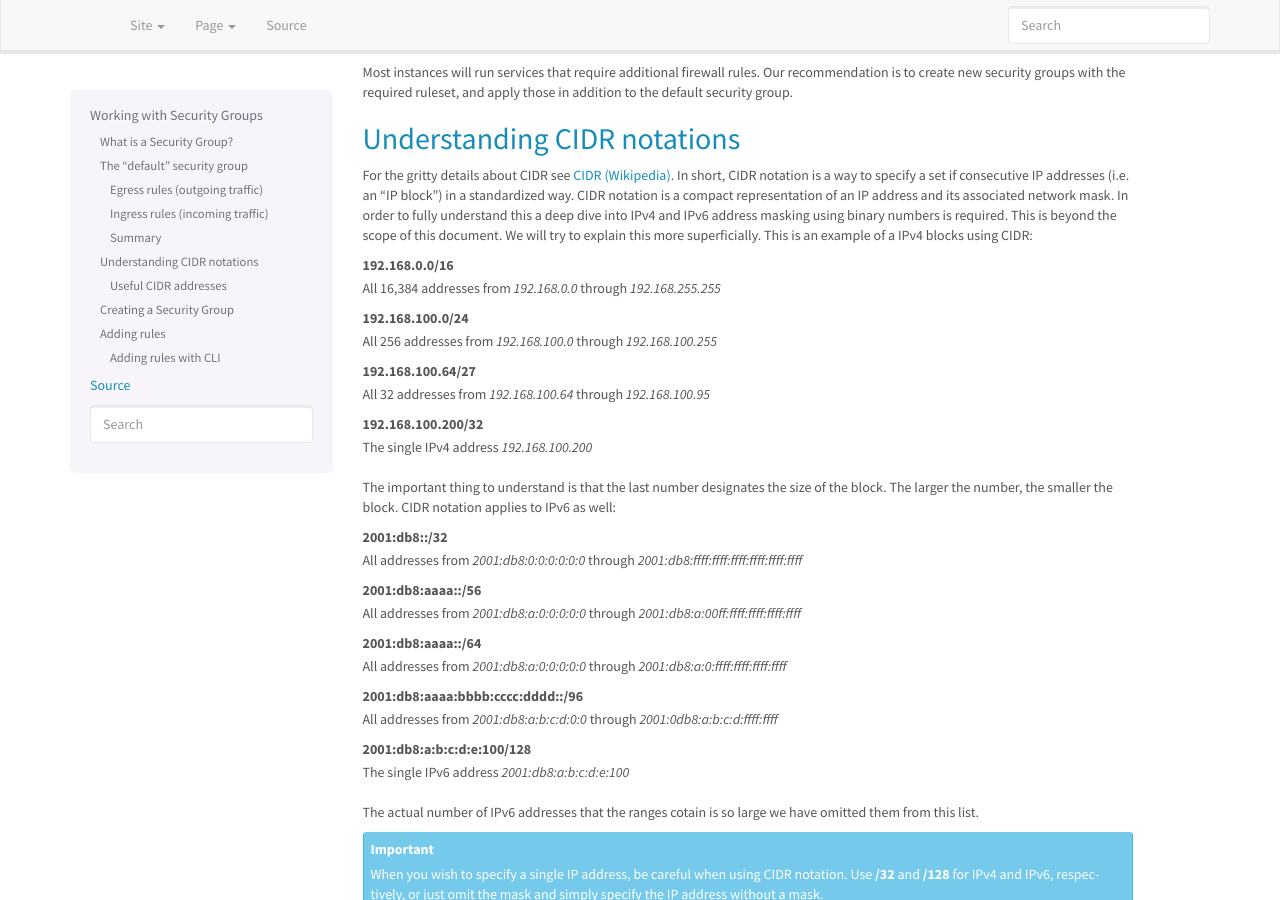
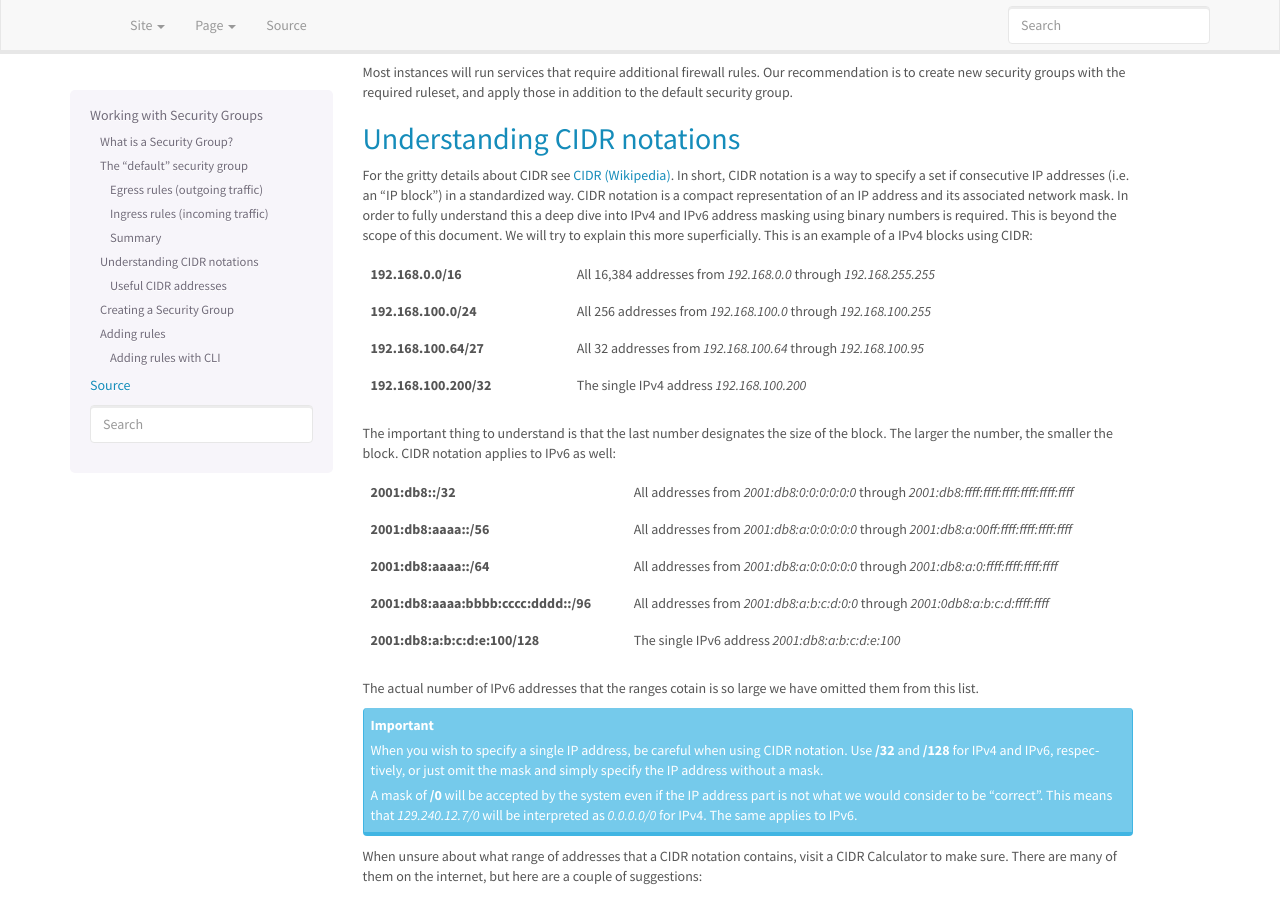
Before and after one commit to norcams/docs-enduser, a Sphinx documentation site: the page built from docs/security-groups.rst, in a window 1280 px wide and 900 px high, scrolled down 2098 px. Built offline with Sphinx 7.4.7, drawn with Linux system fonts in a browser that asks for light colours.

```diff
--- a/docs/security-groups.rst
+++ b/docs/security-groups.rst
@@ -149,40 +149,24 @@ masking using binary numbers is required. This is beyond the scope of
 this document. We will try to explain this more superficially. This is
 an example of a IPv4 blocks using CIDR:
 
-**192.168.0.0/16**
-  All 16,384 addresses from `192.168.0.0` through `192.168.255.255`
-
-**192.168.100.0/24**
-  All 256 addresses from `192.168.100.0` through `192.168.100.255`
-
-**192.168.100.64/27**
-  All 32 addresses from `192.168.100.64` through `192.168.100.95`
-
-**192.168.100.200/32**
-  The single IPv4 address `192.168.100.200`
+======================  =================================================================
+**192.168.0.0/16**      All 16,384 addresses from `192.168.0.0` through `192.168.255.255`
+**192.168.100.0/24**    All 256 addresses from `192.168.100.0` through `192.168.100.255`
+**192.168.100.64/27**   All 32 addresses from `192.168.100.64` through `192.168.100.95`
+**192.168.100.200/32**  The single IPv4 address `192.168.100.200`
+======================  =================================================================
 
 The important thing to understand is that the last number designates
 the size of the block. The larger the number, the smaller the
 block. CIDR notation applies to IPv6 as well:
 
-**2001:db8::/32**
-  All addresses from `2001:db8:0:0:0:0:0:0` through
-  `2001:db8:ffff:ffff:ffff:ffff:ffff:ffff`
-
-**2001:db8:aaaa::/56**
-  All addresses from `2001:db8:a:0:0:0:0:0` through
-  `2001:db8:a:00ff:ffff:ffff:ffff:ffff`
-
-**2001:db8:aaaa::/64**
-  All addresses from `2001:db8:a:0:0:0:0:0` through
-  `2001:db8:a:0:ffff:ffff:ffff:ffff`
-
-**2001:db8:aaaa:bbbb:cccc:dddd::/96**
-  All addresses from `2001:db8:a:b:c:d:0:0` through
-  `2001:0db8:a:b:c:d:ffff:ffff`
-
-**2001:db8:a:b:c:d:e:100/128**
-  The single IPv6 address `2001:db8:a:b:c:d:e:100`
+=====================================  ==========================================================================================
+**2001:db8::/32**                      All addresses from `2001:db8:0:0:0:0:0:0` through `2001:db8:ffff:ffff:ffff:ffff:ffff:ffff`
+**2001:db8:aaaa::/56**                 All addresses from `2001:db8:a:0:0:0:0:0` through `2001:db8:a:00ff:ffff:ffff:ffff:ffff`
+**2001:db8:aaaa::/64**                 All addresses from `2001:db8:a:0:0:0:0:0` through `2001:db8:a:0:ffff:ffff:ffff:ffff`
+**2001:db8:aaaa:bbbb:cccc:dddd::/96**  All addresses from `2001:db8:a:b:c:d:0:0` through `2001:0db8:a:b:c:d:ffff:ffff`
+**2001:db8:a:b:c:d:e:100/128**         The single IPv6 address `2001:db8:a:b:c:d:e:100`
+=====================================  ==========================================================================================
 
 The actual number of IPv6 addresses that the ranges cotain is so large
 we have omitted them from this list.
```
